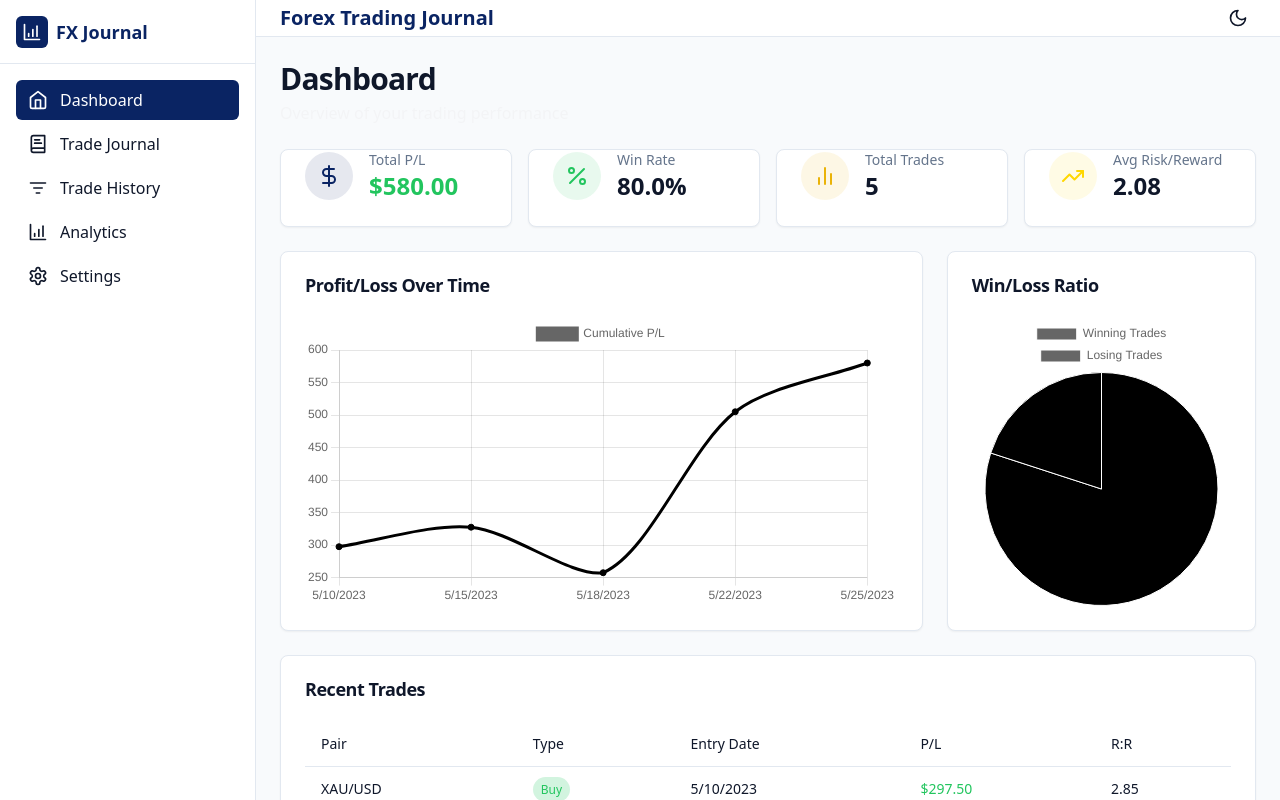
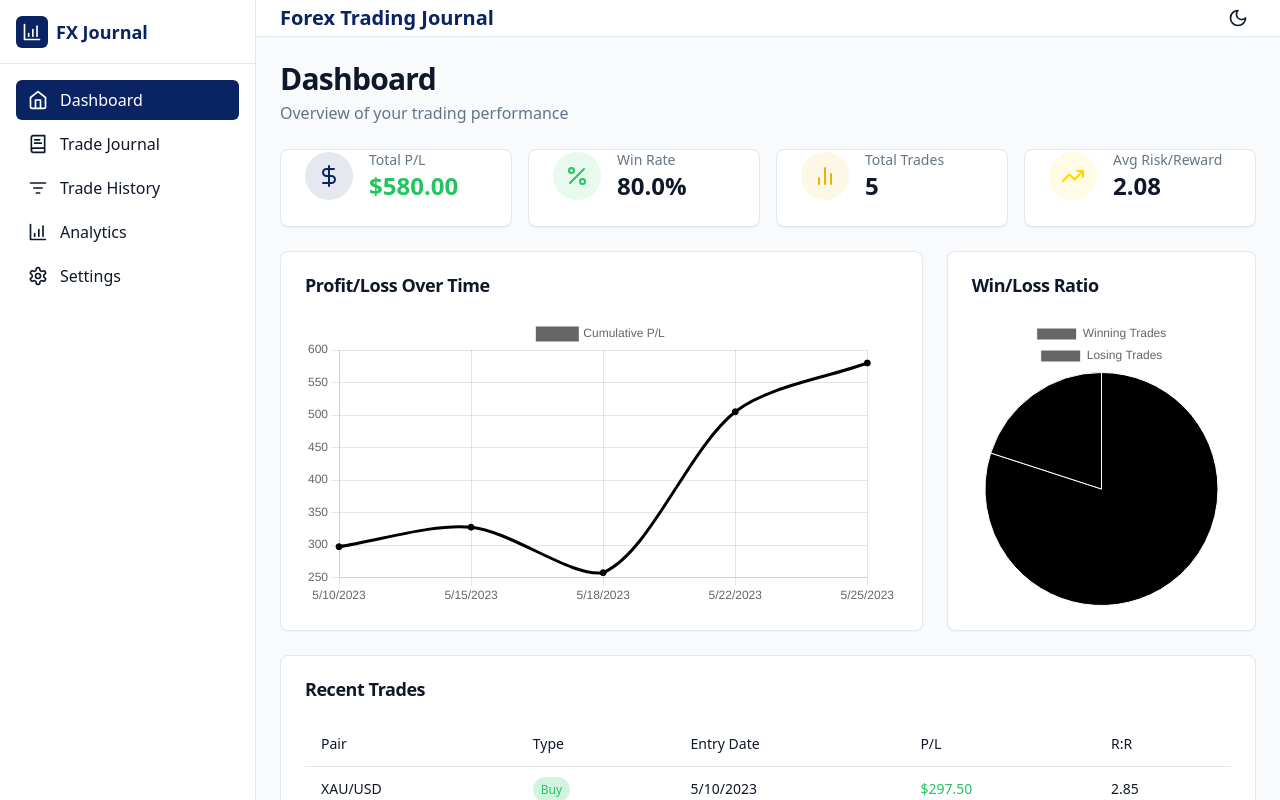
Before and after one commit to Hanafi-Daulay/Jurnal-Forex-Trade, a React (Vite) app: page / in a window 1280 px wide. Built offline with nearby package versions, Linux system fonts and the light colour scheme.

Commit message:
Updated PageTitle.tsx

```diff
--- a/src/components/ui/PageTitle.tsx
+++ b/src/components/ui/PageTitle.tsx
@@ -9,7 +9,7 @@ const PageTitle: React.FC<PageTitleProps> = ({ title, description }) => {
   return (
     <div className="mb-6">
       <h1 className="text-2xl font-bold tracking-tight md:text-3xl">{title}</h1>
-      {description && <p className="mt-1 text-gray-100">{description}</p>}
+      {description && <p className="mt-1 text-text-muted">{description}</p>}
     </div>
   );
 };
```
